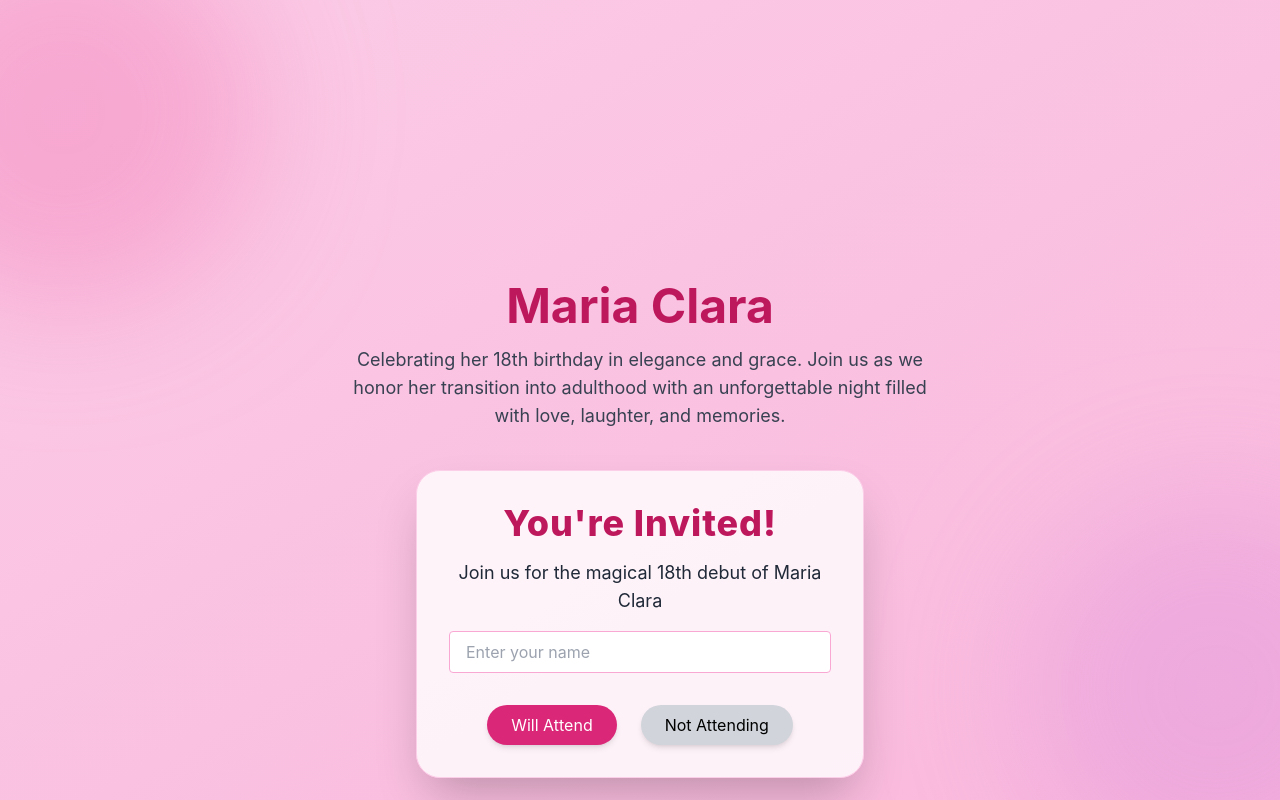
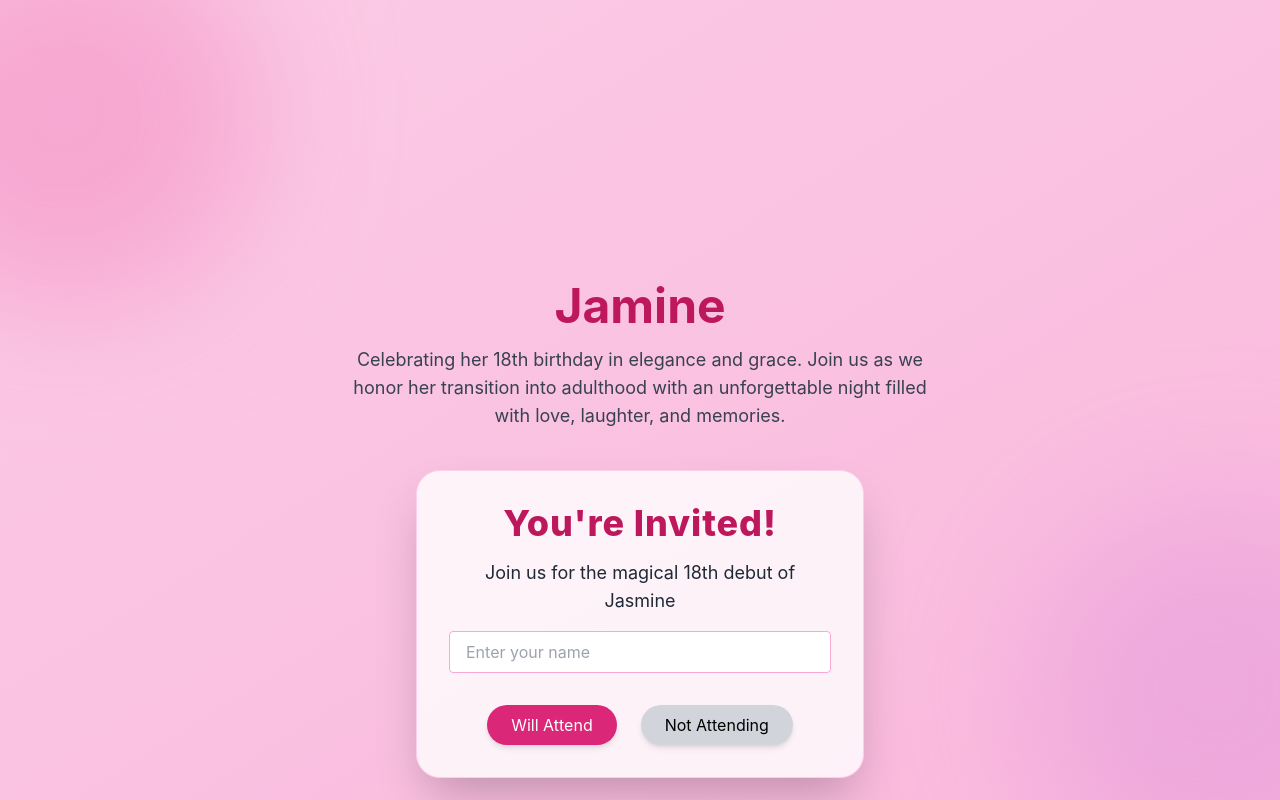
Before and after one commit to villabachris/RSVP, a React (Create React App) app: page / in a window 1280 px wide. Built offline with nearby package versions, Linux system fonts and the light colour scheme.

Commit message:
change name

```diff
--- a/src/DebutantRsvp.js
+++ b/src/DebutantRsvp.js
@@ -76,7 +76,7 @@ export default function DebutantRSVP() {
 
       {!flipped && !adminView && (
         <div className="z-10 max-w-xl text-center mb-10">
-          <h2 className="text-5xl font-bold text-pink-700 mb-4">Maria Clara</h2>
+          <h2 className="text-5xl font-bold text-pink-700 mb-4">Jamine</h2>
           <p className="text-lg text-gray-700">
             Celebrating her 18th birthday in elegance and grace. Join us as we honor her transition into adulthood with an unforgettable night filled with love, laughter, and memories.
           </p>
@@ -104,7 +104,7 @@ export default function DebutantRSVP() {
                   You're Invited!
                 </h1>
                 <p className="mb-4 text-gray-800 text-lg">
-                  Join us for the magical 18th debut of Maria Clara
+                  Join us for the magical 18th debut of Jasmine
                 </p>
                 <div className="mb-4">
                   <input
```
